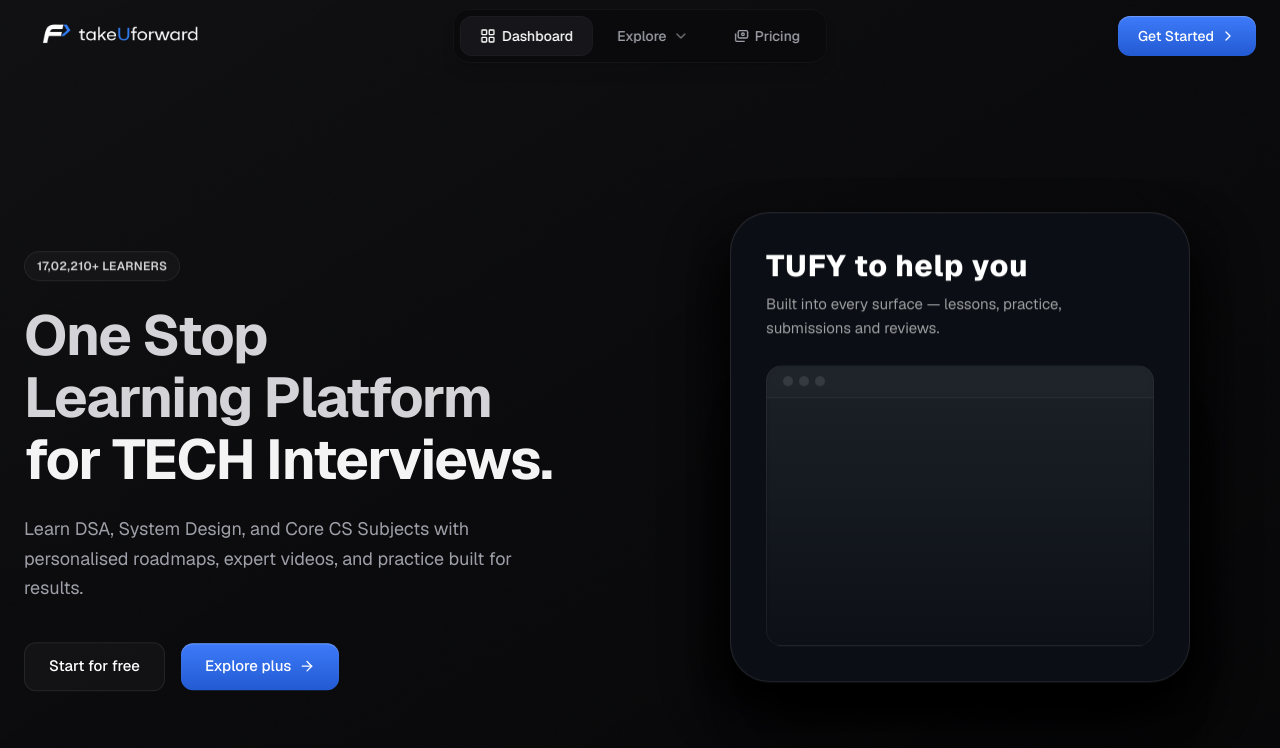
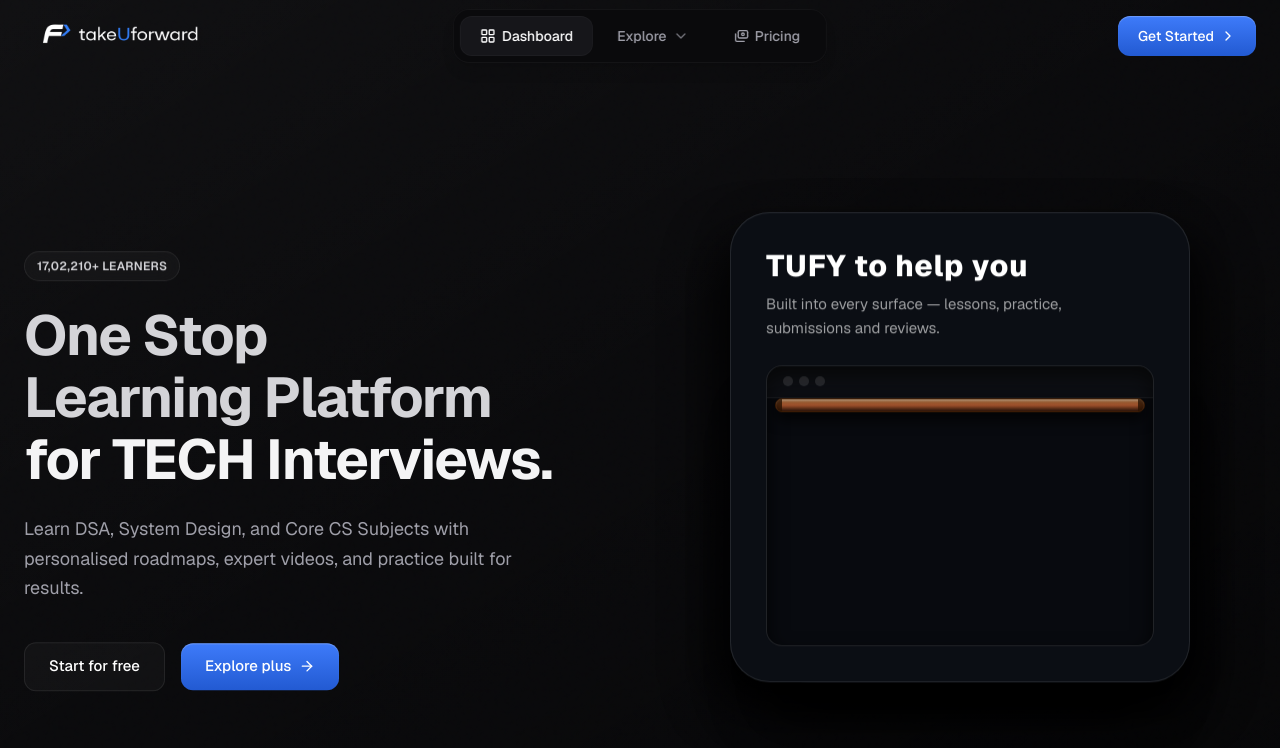
Before and after one commit to ramanraj00/striver-landing-page-redesigen, a Next.js app: page / in a window 1280 px wide. Both pictures are taken after a click on the link "Dashboard". Shown: the top 748 px of the page. Built offline with nearby package versions, Linux system fonts and the light colour scheme.

Commit message:
add wooden rod roll down animation for IDE window

```diff
--- a/components/HeroAnimation.tsx
+++ b/components/HeroAnimation.tsx
@@ -290,22 +290,36 @@
                 </p>
               </div>
 
-              {/* IDE Dummy Window */}
-              <div className="mt-6 flex-1 w-full bg-gradient-to-b from-[#1C2128] to-[#0D1117] rounded-[16px] border-[1.5px] border-white/5 relative flex flex-col items-center justify-end pb-8 shadow-inner overflow-hidden">
+              {/* IDE Dummy Window with Wooden Scroll */}
+              <div className="mt-6 flex-1 w-full bg-[#080A0F] rounded-[16px] border-[1.5px] border-white/10 relative shadow-[inset_0_10px_20px_rgba(0,0,0,0.8)] overflow-hidden flex flex-col">
 
-                {/* IDE Top Bar */}
-                <div className="absolute top-0 left-0 w-full h-8 border-b border-white/5 flex items-center px-4 gap-1.5 bg-white/[0.02]">
+                {/* IDE Top Bar (Fixed at top) */}
+                <div className="relative w-full h-8 border-b border-white/5 flex items-center px-4 gap-1.5 bg-white/[0.02] z-40">
                   <div className="w-2.5 h-2.5 rounded-full bg-white/10" />
                   <div className="w-2.5 h-2.5 rounded-full bg-white/10" />
                   <div className="w-2.5 h-2.5 rounded-full bg-white/10" />
                 </div>
 
+                {/* Wooden Roller Rod (Fixed just below top bar) */}
+                <div className="absolute top-[32px] left-2 right-2 h-[14px] rounded-full bg-gradient-to-b from-[#8b5a2b] via-[#a0522d] to-[#4a2311] shadow-[0_5px_15px_rgba(0,0,0,0.9),inset_0_2px_2px_rgba(255,255,255,0.3),inset_0_-2px_4px_rgba(0,0,0,0.5)] z-30 border border-[#3e1d04]">
+                   {/* End caps */}
+                   <div className="absolute left-0 w-1.5 h-full bg-[#2a1302] rounded-l-full opacity-80" />
+                   <div className="absolute right-0 w-1.5 h-full bg-[#2a1302] rounded-r-full opacity-80" />
+                </div>
+
+                {/* The Unrolling Canvas */}
+                <motion.div
+                  initial={{ clipPath: "inset(0% 0% 100% 0%)" }}
+                  animate={{ clipPath: step === 6 ? "inset(0% 0% 0% 0%)" : "inset(0% 0% 100% 0%)" }}
+                  transition={{ duration: 1.0, delay: step === 6 ? 0.2 : 0, ease: [0.25, 1, 0.5, 1] }}
+                  className="absolute top-[39px] left-4 right-4 bottom-4 bg-gradient-to-b from-[#1C2128] to-[#12161E] rounded-b-[12px] shadow-[0_10px_20px_rgba(0,0,0,0.5)] z-20 flex flex-col items-center justify-end pb-4"
+                >
                   {/* Floating Search/Stats Bar */}
                   <motion.div
                     initial={{ opacity: 0, y: 30 }}
                     animate={{ opacity: step === 6 ? 1 : 0, y: step === 6 ? 0 : 30 }}
-                  transition={{ duration: 0.6, delay: step === 6 ? 0.4 : 0, ease: [0.16, 1, 0.3, 1] }}
-                  className="w-[90%] h-12 bg-[#0B0E14] border border-white/10 rounded-full flex items-center justify-between px-4 shadow-[0_10px_30px_rgba(0,0,0,0.5)] z-20"
+                    transition={{ duration: 0.6, delay: step === 6 ? 0.9 : 0, ease: [0.16, 1, 0.3, 1] }}
+                    className="w-[90%] h-12 bg-[#0B0E14] border border-white/10 rounded-full flex items-center justify-between px-4 shadow-[0_10px_30px_rgba(0,0,0,0.5)]"
                   >
                     <div className="flex items-center gap-2 text-white/50">
                       <Search className="w-[18px] h-[18px]" />
@@ -327,7 +341,7 @@
                       </div>
                     </div>
                   </motion.div>
-
+                </motion.div>
               </div>
             </div>
 
```
Lines whose indentation alone changed are shown as unchanged.
